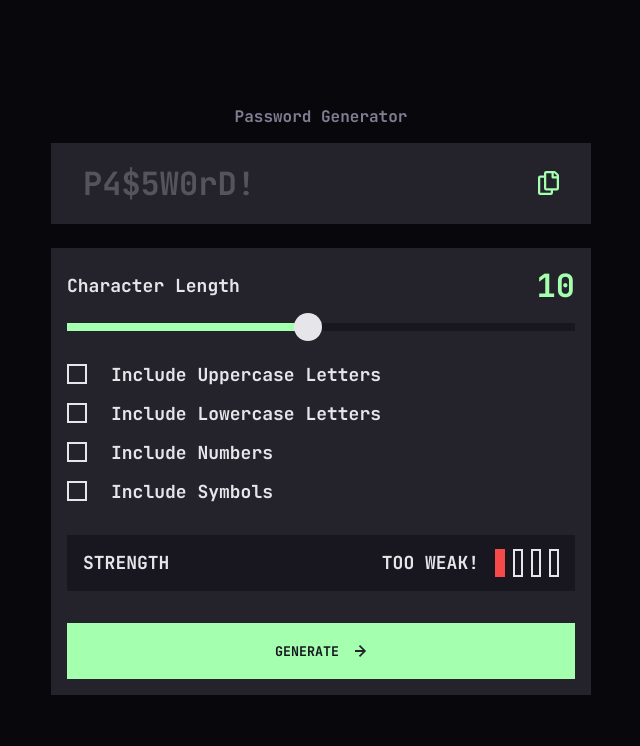
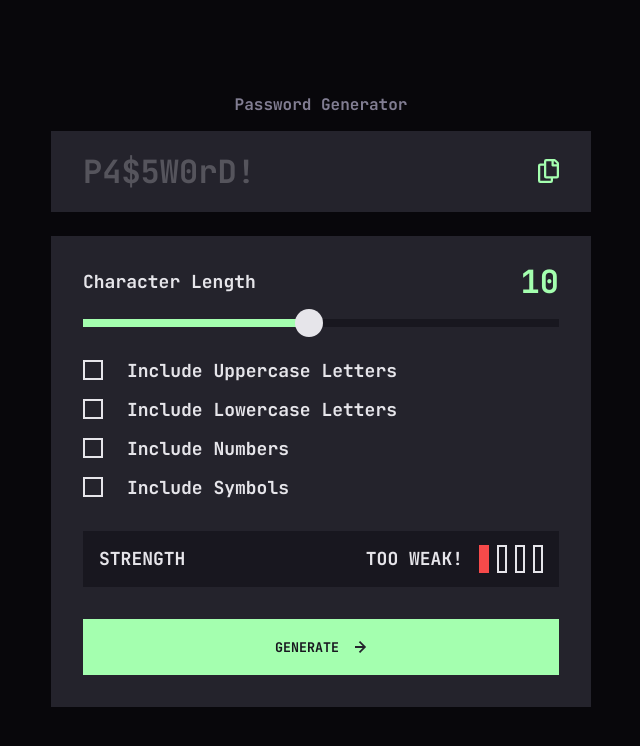
Before and after one commit to ryanbradley-webdev/password-generator, a React (Vite) app: page / in a window 1280 px wide. Shown: the top 746 px of the page, without its empty margins (319-959 px from the left). Built offline with nearby package versions, Linux system fonts and the light colour scheme.

Commit message:
Update slider styling and form padding.

```diff
--- a/src/components/form/Form.tsx
+++ b/src/components/form/Form.tsx
@@ -55,7 +55,7 @@ export default function Form({
 
                         style={{
                             height: '8px',
-                            width: (length / 20) * 100 + '%',
+                            width: (length / 20) * 98 + '%',
                             background: 'var(--clr-teal)'
                         }}
                     ></div>
--- a/src/components/form/form.module.css
+++ b/src/components/form/form.module.css
@@ -3,6 +3,13 @@
     row-gap: 16px;
     padding: 16px;
     background-color: var(--clr-dark-grey);
+}
+
+@media screen and (min-width: 481px) {
+    .form {
+        padding: 32px;
+        padding-top: 24px;
+    }
 }
 
 .form > *:not(button) {
```
